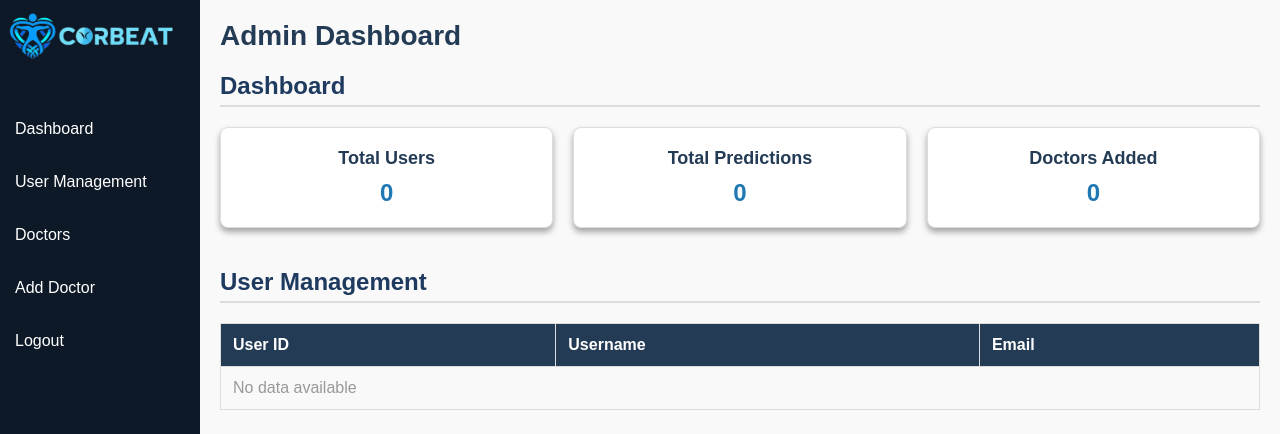
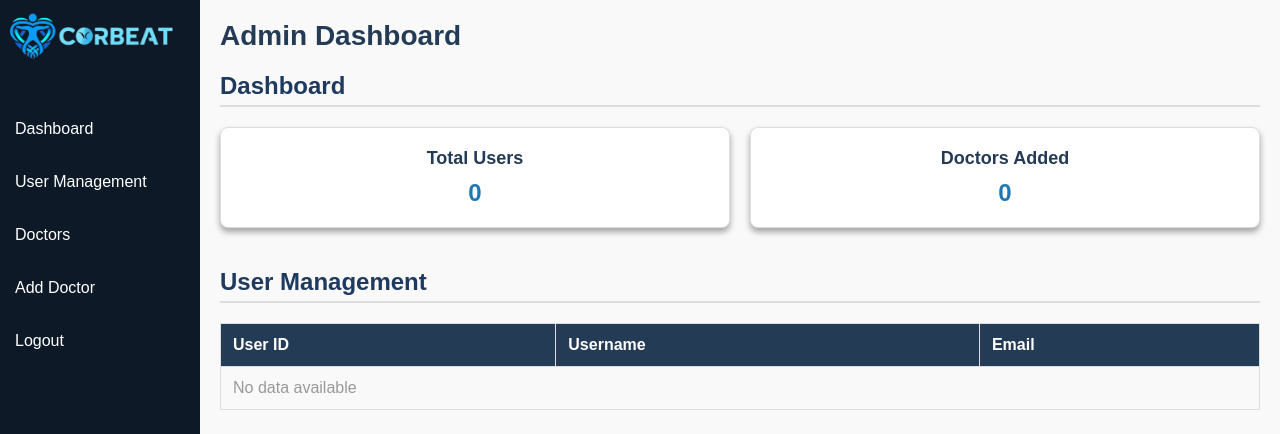
Before and after one commit to darsana-r/corbeat, a Flask app: page /admin in a window 1280 px wide. Shown: the top 434 px of the page. Run offline with Flask 3, Linux system fonts and the light colour scheme; some libraries are stand-ins or nearby versions.

Commit message:
Update admin.html

```diff
--- a/corbeat_final/templates/admin.html
+++ b/corbeat_final/templates/admin.html
@@ -37,10 +37,6 @@
         <div class="dashboard-cards">
           <div class="dashboard-card">
             <h3>Total Users</h3>
-            <p>0</p>
-          </div>
-          <div class="dashboard-card">
-            <h3>Total Predictions</h3>
             <p>0</p>
           </div>
           <div class="dashboard-card">
```
